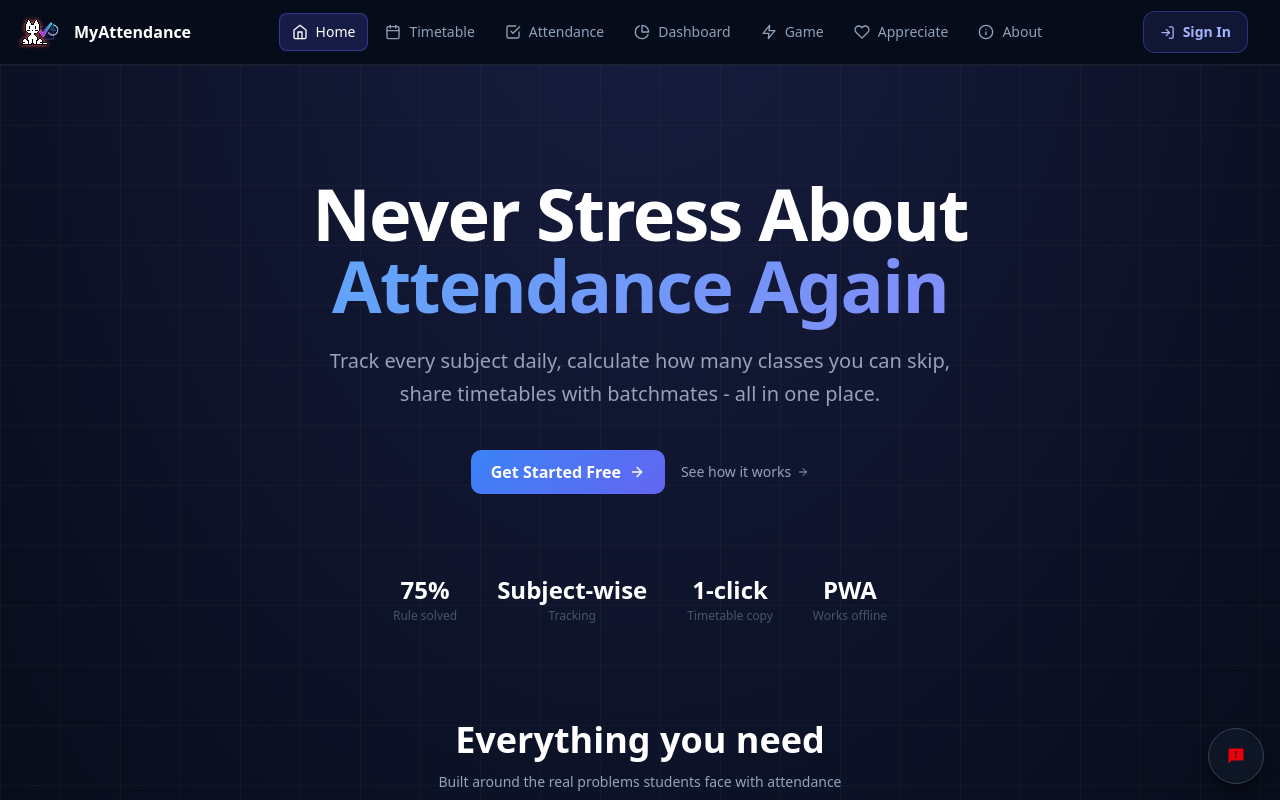
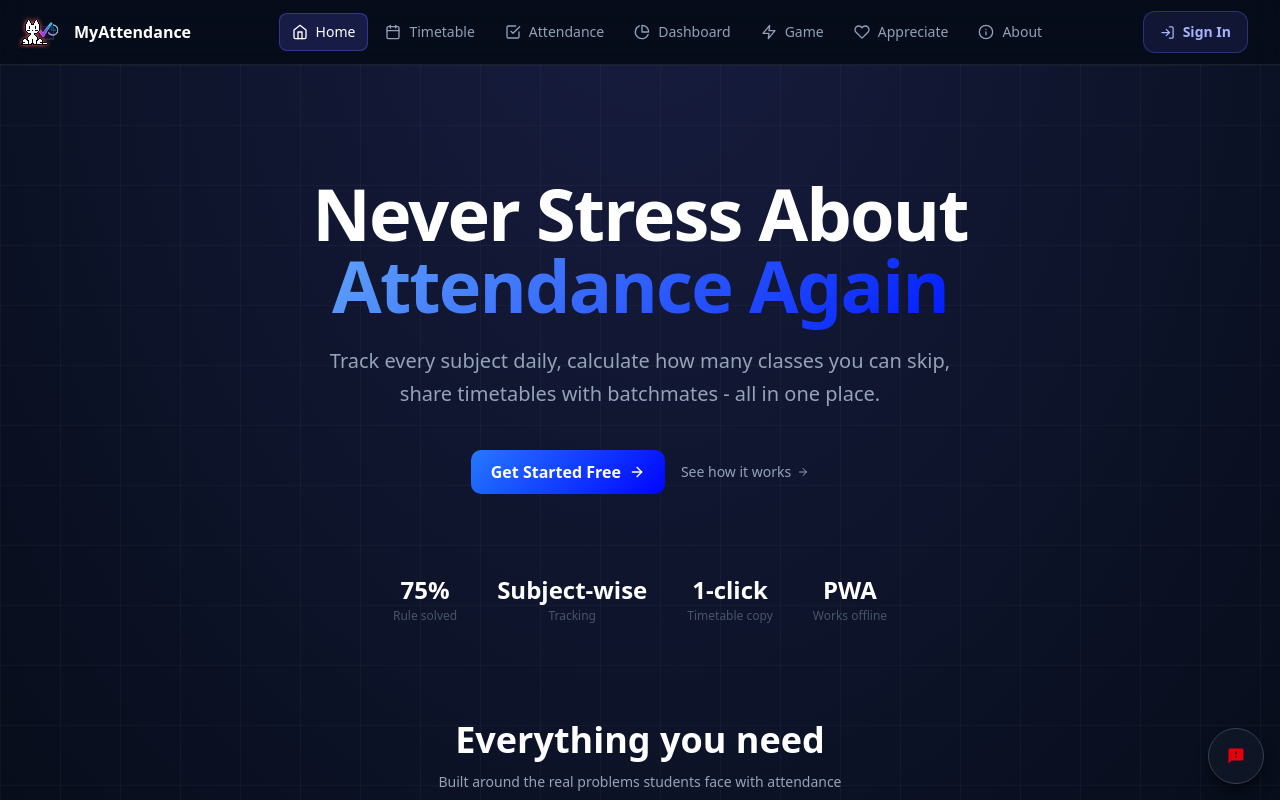
Before and after one commit to Kaushalendra-Marcus/attendance-tracker, a Next.js app: page / in a window 1280 px wide. Shown: the top 800 px of the page. Built offline with nearby package versions, Linux system fonts and the light colour scheme.

Commit message:
updating the architecture

```diff
--- a/app/globals.css
+++ b/app/globals.css
@@ -6,12 +6,12 @@
   --bg-card: rgba(255, 255, 255, 0.03);
   --bg-card-hover: rgba(255, 255, 255, 0.06);
   --border: rgba(255, 255, 255, 0.08);
-  --border-accent: rgba(99, 102, 241, 0.4);
+  --border-accent: rgba(0, 4, 255, 0.4);
   --text-primary: #f1f5f9;
   --text-secondary: #94a3b8;
   --text-muted: #475569;
-  --accent-blue: #3b82f6;
-  --accent-indigo: #6366f1;
+  --accent-blue: #2679ff;
+  --accent-indigo: #0004ff;
   --accent-glow: rgba(99, 102, 241, 0.15);
   --success: #22c55e;
   --danger: #ef4444;
@@ -65,14 +65,14 @@ body {
 }
 
 .text-gradient {
-  background: linear-gradient(135deg, #60a5fa, #818cf8);
+  background: linear-gradient(135deg, #60a5fa, #001aff);
   -webkit-background-clip: text;
   -webkit-text-fill-color: transparent;
   background-clip: text;
 }
 
 .glow-blue {
-  box-shadow: 0 0 30px rgba(59, 130, 246, 0.15);
+  box-shadow: 0 0 30px rgba(0, 98, 255, 0.15);
 }
 
 input, select, textarea {
```
Also changed, not shown: components/hero.tsx (+5 -5 lines).
